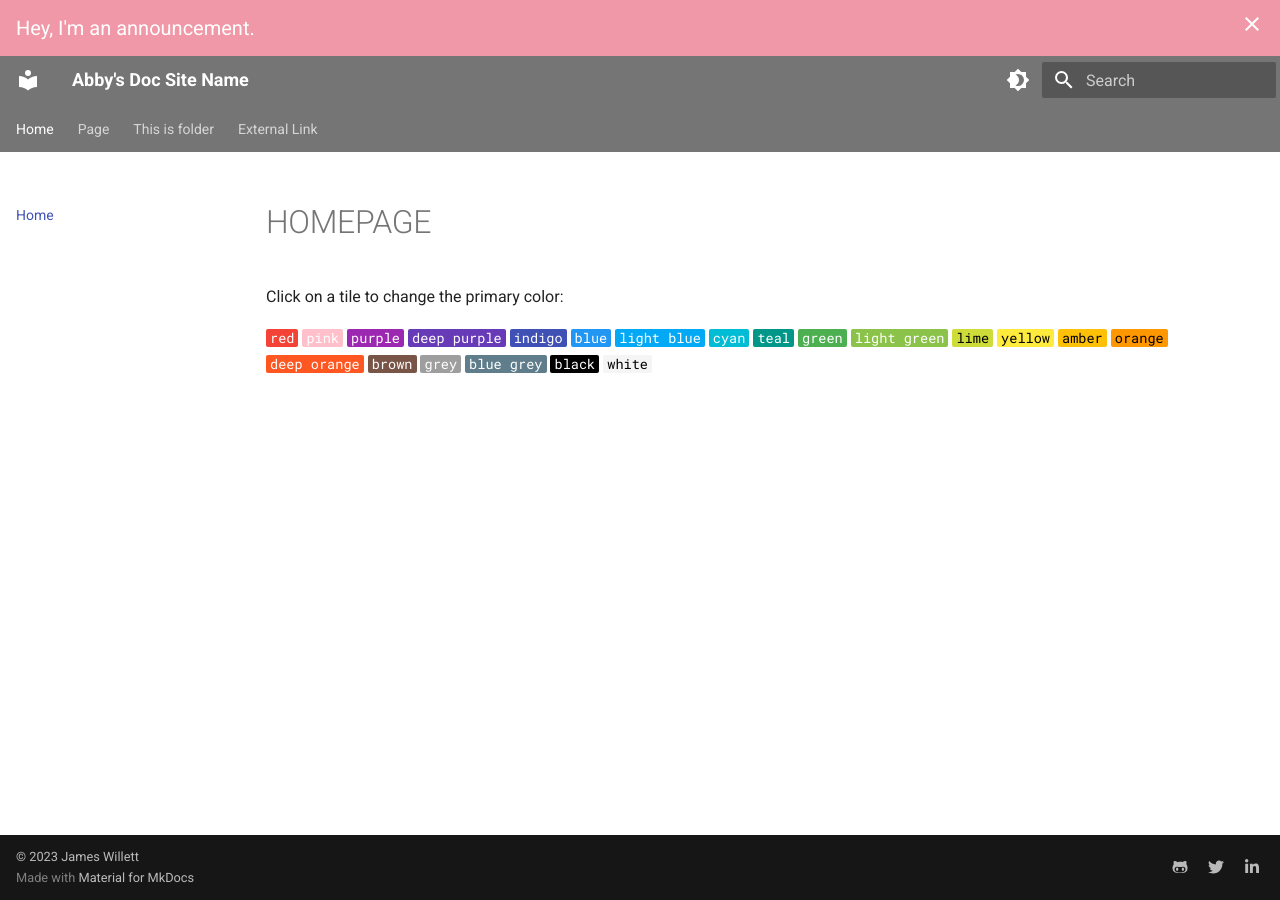
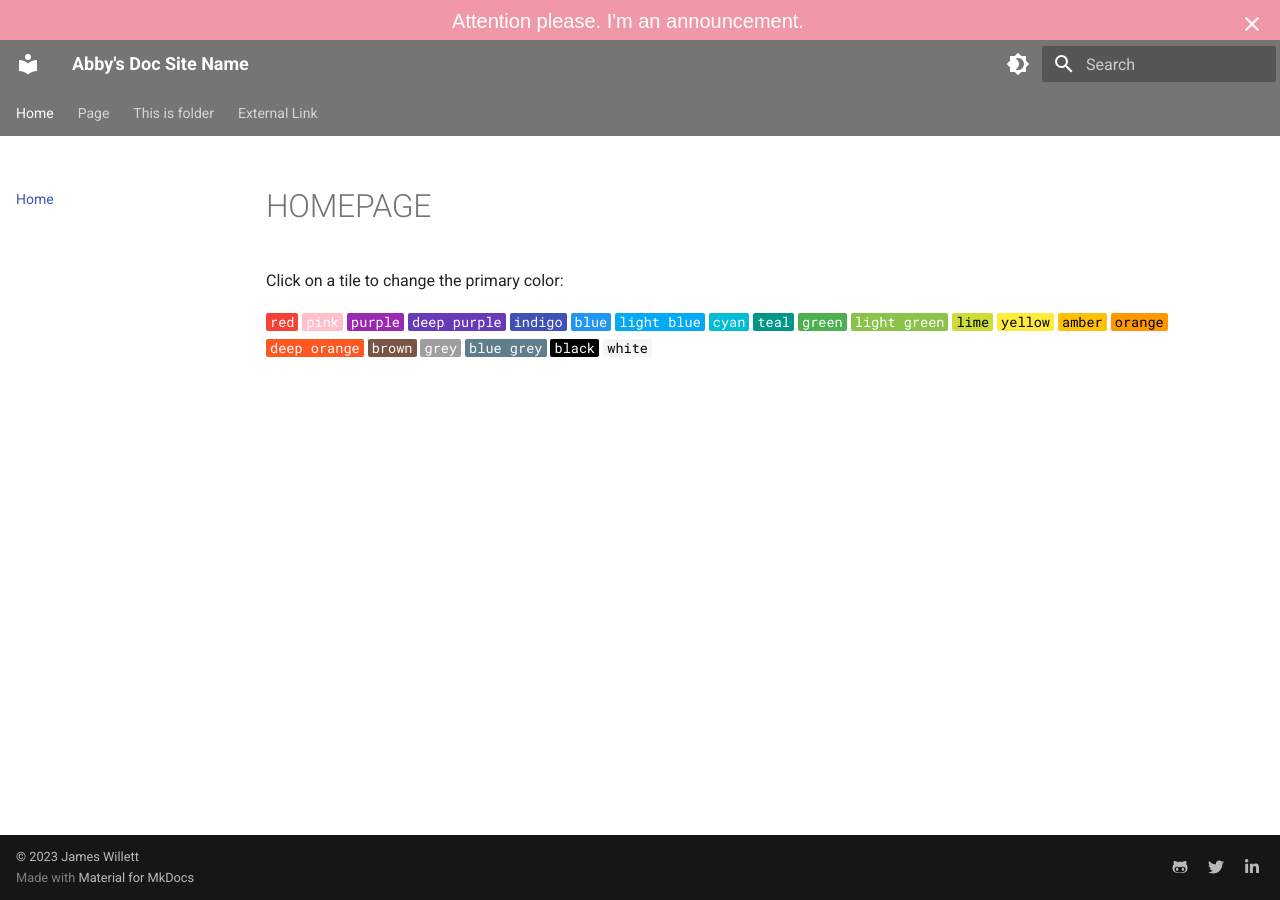
Before and after one commit to abby-cyber/abby-cyber.github.io, an MkDocs documentation site: the page built from docs/README.md, in a window 1280 px wide. Built offline with MkDocs 1.6.1 and Material for MkDocs 9.7.7, drawn with Linux system fonts in a browser that asks for light colours; the version menu is left out.

Commit message:
adjust bar height

```diff
--- a/docs/overrides/main.html
+++ b/docs/overrides/main.html
@@ -11,7 +11,7 @@
 
 <!-- 设置顶部导航栏announcement -->
 {% block announce %}
-  Hey, I'm an announcement.
+  Attention please. I'm an announcement.
 {% endblock %}
 
 
--- a/docs/stylesheets/extra.css
+++ b/docs/stylesheets/extra.css
@@ -3,18 +3,21 @@
   max-width: initial;
 }
 
-/* 顶部导航栏公告栏（announce bar）背景色 */
+/* 顶部导航栏公告栏（announce bar）背景色，bar的宽度 */
 
 .md-banner {
   background-color: #f098a7;
+  height: 40px;
 }
 
-/* 顶部导航栏中公告栏的字体类型、颜色、大小 */
+/* 顶部导航栏中公告栏的字体类型、颜色、大小、文字居中 */
 
 .md-banner__inner{
-  font-size: 20px;
-  color: #ffffff;
-  font family: "Arial";
+  font-size: 20px;         /* 字体大小 */
+  color: #ffffff;       /* 字体颜色 */
+  font-family: "Arial";  /* 字体类型 */
+  text-align: center;   /* 使文字水平居中 */
+  line-height: 0.9;    /* 使文字垂直居中 */
 }
 
 /* 黑夜主题色 */
--- a/mkdocs.yml
+++ b/mkdocs.yml
@@ -17,6 +17,7 @@ theme:
     - content.code.annotation    # 启用代码注释
     - content.code.copy          # 启用代码复制按钮
     - announce.dismiss           # 展示可关闭公告的按钮
+    - header.autohide            # 启用自动隐藏顶部导航栏
   language: en
   palette:
     - scheme: default
```
